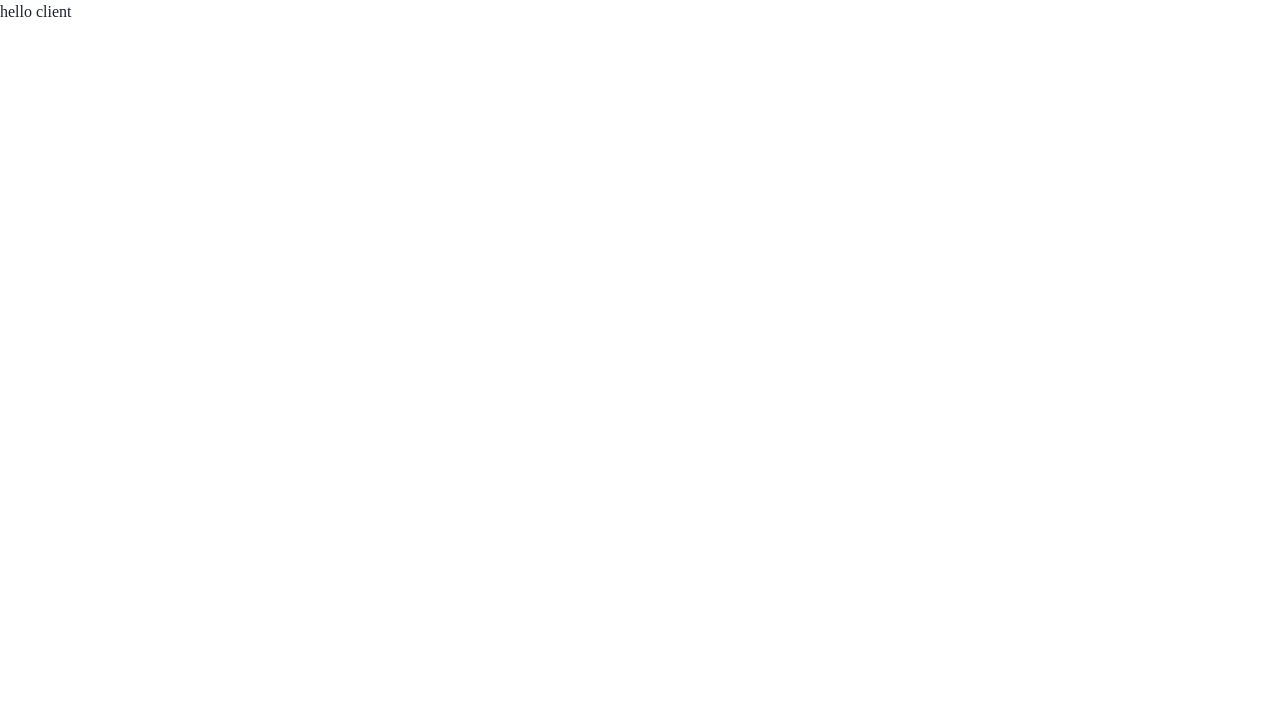
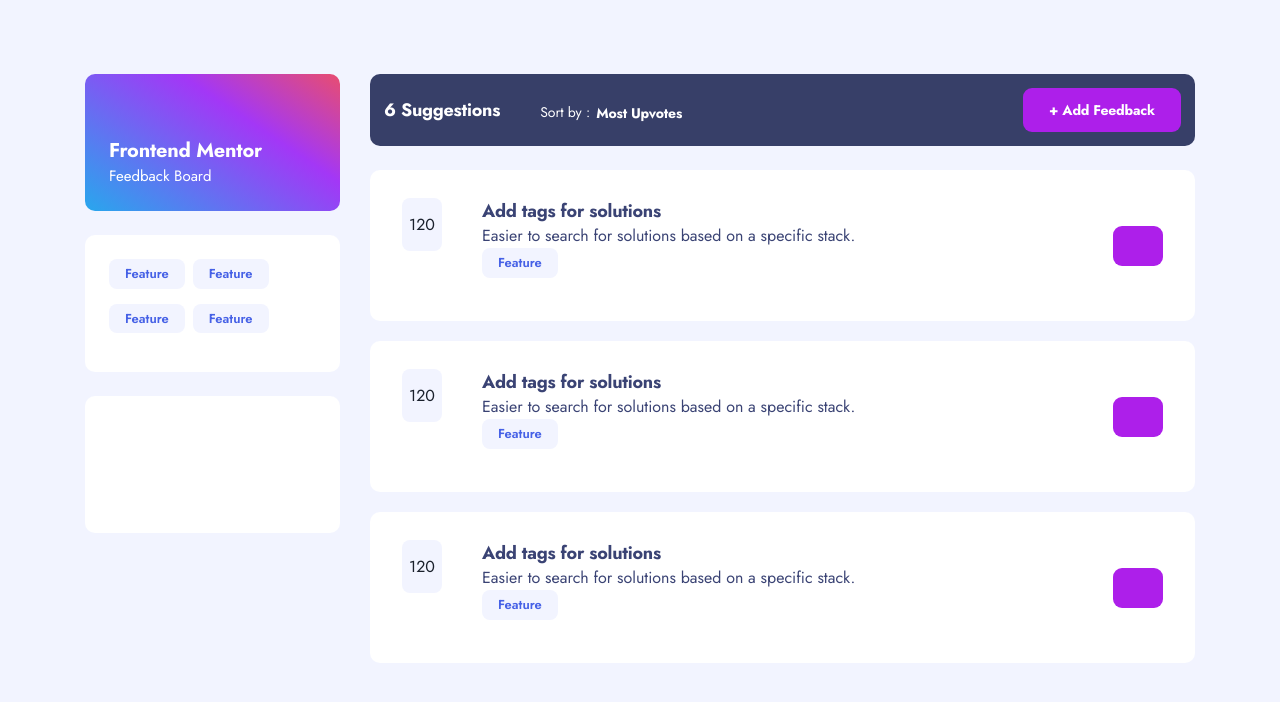
Before and after one commit to andreasrobert/feed-client, a Next.js app: page / in a window 1280 px wide. Shown: the top 702 px of the page. Built offline with nearby package versions, Linux system fonts and the light colour scheme.

Commit message:
before database

```diff
--- /dev/null
+++ b/components/leftBar.tsx
@@ -0,0 +1,47 @@
+import { Flex, Heading, Text } from "@chakra-ui/react";
+
+export default function LeftBar() {
+  return (
+    <>
+      <Flex
+        w="255px"
+        h="137px"
+        borderRadius="10px"
+        bg="linear-gradient(214deg, rgba(232,77,112,1) 0%, rgba(163,55,246,1) 35%, rgba(40,167,237,1) 100%)"
+        flexDir="column"
+        justifyContent="flex-end"
+        p="24px"
+      >
+          <Heading size="H2">Frontend Mentor</Heading>
+          <Text size="Body2">Feedback Board</Text>
+
+      </Flex>
+
+      <Flex
+        w="255px"
+        minH="137px"
+        borderRadius="10px"
+        bg="white"
+        my="24px"
+        flexWrap="wrap"
+        p="24px"
+      >
+                          <Flex bg="#F2F4FF" mr="8px" h="fit-content" px="16px" py="5px" borderRadius="8px"><Text size="Body3">Feature</Text></Flex>
+                          <Flex bg="#F2F4FF" mr="8px" h="fit-content" px="16px" py="5px" borderRadius="8px"><Text size="Body3">Feature</Text></Flex>
+                          <Flex bg="#F2F4FF" mr="8px" h="fit-content" px="16px" py="5px" borderRadius="8px"><Text size="Body3">Feature</Text></Flex>
+                          <Flex bg="#F2F4FF" mr="8px" h="fit-content" px="16px" py="5px" borderRadius="8px"><Text size="Body3">Feature</Text></Flex>
+
+
+
+      </Flex>
+
+      <Flex
+        w="255px"
+        h="137px"
+        borderRadius="10px"
+        bg="white"
+        flexDir="column"
+      ></Flex>
+    </>
+  );
+}
--- /dev/null
+++ b/components/postBar.tsx
@@ -0,0 +1,35 @@
+import { Flex, Heading, Text } from "@chakra-ui/react";
+
+export default function PostBar() {
+  return (
+    <>
+      <Flex
+        bg="white"
+        h="151px"
+        w="100%"
+        p="14px"
+        borderRadius="10px"
+        my="10px"
+        justifyContent="space-between"
+        alignItems="center"
+        px="32px"
+        py="28px"
+        pos="relative"
+      >
+        <Flex h="100%">
+        <Flex bg="#F2F4FF" w="40px" h="53px" borderRadius="8px" mr="40px" flexDir="column" justifyContent="center" alignItems="center" >120</Flex>
+
+            <Flex flexDir="column">
+                <Heading size="H3">Add tags for solutions</Heading>
+                <Text size="Body1">Easier to search for solutions based on a specific stack.</Text>
+                <Flex bg="#F2F4FF" px="16px" py="5px" w="fit-content" borderRadius="8px">
+                    <Text  size="Body3">Feature</Text>
+                </Flex>
+            </Flex>
+
+        </Flex>
+        <Flex w="50px" h="40px" bg="#AD1FEA" borderRadius="9px"></Flex>
+      </Flex>
+    </>
+  );
+}
--- /dev/null
+++ b/components/topBar.tsx
@@ -0,0 +1,23 @@
+import { Flex, Heading, Text } from "@chakra-ui/react";
+
+
+export default function TopBar(){
+
+
+    return(
+        <>
+        <Flex bg="#373F68" h="72px" w="100%" p="14px" borderRadius="10px" mb="14px" justifyContent="space-between" alignItems="center">
+            <Flex alignItems="center">
+                <Heading size="H3" color="white" mr="40px">6 Suggestions</Heading>
+                    <Text color="white" mr="6px" mb="-4px">Sort by :</Text>
+                    <Heading size="H4" mb="-5.5px">Most Upvotes</Heading>
+            </Flex>
+            <Flex w="158px" h="100%" bg="#AD1FEA" borderRadius="9px" justifyContent="center" alignItems="center">
+                <Heading size="H4">+ Add Feedback</Heading>
+            </Flex>
+        </Flex>
+
+
+        </>
+    )
+}
--- a/package.json
+++ b/package.json
@@ -12,6 +12,7 @@
     "@chakra-ui/react": "^1.6.6",
     "@emotion/react": "^11.4.1",
     "@emotion/styled": "^11.3.0",
+    "@fontsource/jost": "^4.5.0",
     "framer-motion": "^4.1.17",
     "next": "11.1.0",
     "react": "17.0.2",
--- a/pages/_app.tsx
+++ b/pages/_app.tsx
@@ -2,6 +2,7 @@
 import type { AppProps } from 'next/app'
 import { ChakraProvider } from "@chakra-ui/react"
 import { theme } from '../styles/theme'
+import "@fontsource/jost";
 
 function MyApp({ Component, pageProps }: AppProps) {
   return (
--- a/pages/index.tsx
+++ b/pages/index.tsx
@@ -1,14 +1,35 @@
-import type { NextPage } from 'next'
-import Head from 'next/head'
-import Image from 'next/image'
-import styles from '../styles/Home.module.css'
+import { Flex } from "@chakra-ui/react";
+import type { NextPage } from "next";
+import Head from "next/head";
+import styles from "../styles/Home.module.css";
+import LeftBar from "../components/leftBar";
+import PostBar from "../components/postBar";
+import TopBar from "../components/topBar";
 
 const Home: NextPage = () => {
   return (
     <>
-    <div>hello client</div>
+      <Flex
+        pos="absolute"
+        minW="100%"
+        minH="100%"
+        bg="#F2F4FF"
+        justifyContent="center"
+      >
+        <Flex mt="74px">
+          <Flex w="255px" h="530px" mr="30px" flexDir="column">
+            <LeftBar></LeftBar>
+          </Flex>
+          <Flex  w="825px" h="800px" flexDir="column" >
+            <TopBar></TopBar>
+            <PostBar></PostBar>
+            <PostBar></PostBar>
+            <PostBar></PostBar>
+          </Flex>
+        </Flex>
+      </Flex>
     </>
-  )
-}
+  );
+};
 
-export default Home
+export default Home;
--- a/styles/globals.css
+++ b/styles/globals.css
@@ -1,9 +1,12 @@
+@import url('https://fonts.googleapis.com/css2?family=Jost:wght@400;600;700&display=swap');
+
 html,
 body {
   padding: 0;
   margin: 0;
-  font-family: -apple-system, BlinkMacSystemFont, Segoe UI, Roboto, Oxygen,
-    Ubuntu, Cantarell, Fira Sans, Droid Sans, Helvetica Neue, sans-serif;
+  height: 100%;
+  font-family: 'Jost', sans-serif;
+
 }
 
 a {
--- a/styles/theme.tsx
+++ b/styles/theme.tsx
@@ -19,53 +19,36 @@
   components: {
     Heading: {
       baseStyle: {
-        fontFamily: "Poppins", //Cousine 47, Fira Code 3-7, Fira Mono 457, Roboto Mono 1-7, Poppins 1-9, Roboto 134579, Sen 478, Montserrat 1-9
+        fontFamily: "Jost",
         fontWeight: "700",
-        color:"black"
+        color:"#3A4374"
       },
       sizes: {
-        Display: {
-          fontSize: {base:"70px"},
-          lineHeight: "15vh",
-        },
         H1: {
-          fontFamily: "Poppins",
-          fontSize: {base:"19vw",ts:"80px"}, //64px
-          fontWeight: "900",
-          letterSpacing: {base:"-1px",mm:"1px"}
+          fontSize: {base:"24px"},
+          lineHeight: "35px",
+          letterSpacing: {base:"-0.33px"}
 
         },
         H2: {
-          fontSize: {base:"16px"},
+          fontSize: {base:"20px"},
           lineHeight: "29px",
+          letterSpacing: {base:"-0.25px"},
+          color:"white"
         },
 
         H3: {
-          fontSize: {base:"26px"},
-          lineHeight: "29px",
-          letterSpacing: "2px",
+          fontSize: {base:"18px"},
+          lineHeight: "26px",
+          letterSpacing: {base:"-0.25px"}
         },
 
-        SubH1: {
-          fontSize: "17px",
-          lineHeight: "28px",
-          fontWeight: "500"
+        H4: {
+          fontSize: "14px",
+          lineHeight: "20px",
+          letterSpacing: {base:"-0.2px"},
+          color:"white"
         },
-        SubH2: {
-          fontSize: "16px",
-          lineHeight: "28px",
-          fontWeight: "400",
-          opacity:"0.8",
-        },
-        Menu: {
-          fontFamily: "Roboto Mono",
-          fontSize: "16px",
-          lineHeight: "28px",
-          fontWeight: "500",
-
-          // letterSpacing: "4px",
-        },
-
         // };
         // defaultProps: {
         //     size: string;
@@ -75,21 +58,35 @@
 
     Text: {
       baseStyle: {
-        fontFamily: "Poppins",
-        fontWeight: "300",
-        fontSize: "15px",
+        fontFamily: "Jost",
+        fontWeight: "400",
+        fontSize: "14px",
+        color:"#3A4374"
+
       },
       sizes: {
-        Body: {
-            fontSize: {base:"15px"},
+        Body1: {
+            fontSize: {base:"16px"},
+          },
+
+        Body2: {
+        fontSize: {base:"15px"},
+        color:"white"
+        },
+
+        Body3: {
+            fontSize: {base:"13px"},
+            fontWeight: "600",
+            color:"#4661E6"
+
           },
       },
     },
   },
 
   fonts: {
-    heading: "Poppins",
-    body: "Poppins",
+    heading: "Jost",
+    body: "Jost",
   },
 
   breakpoints
```
Also changed, not shown: 2 other files (tests, documents, lock files or other folders).
